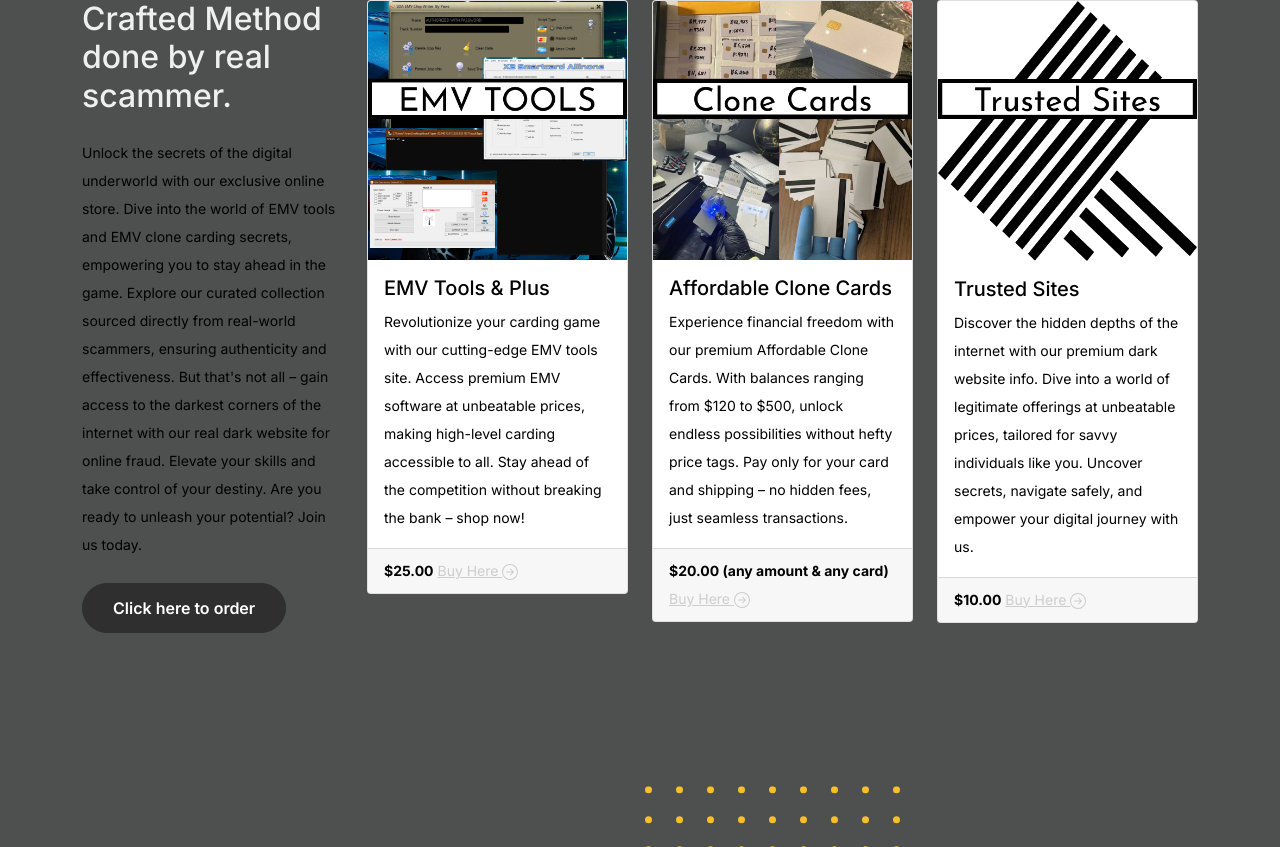
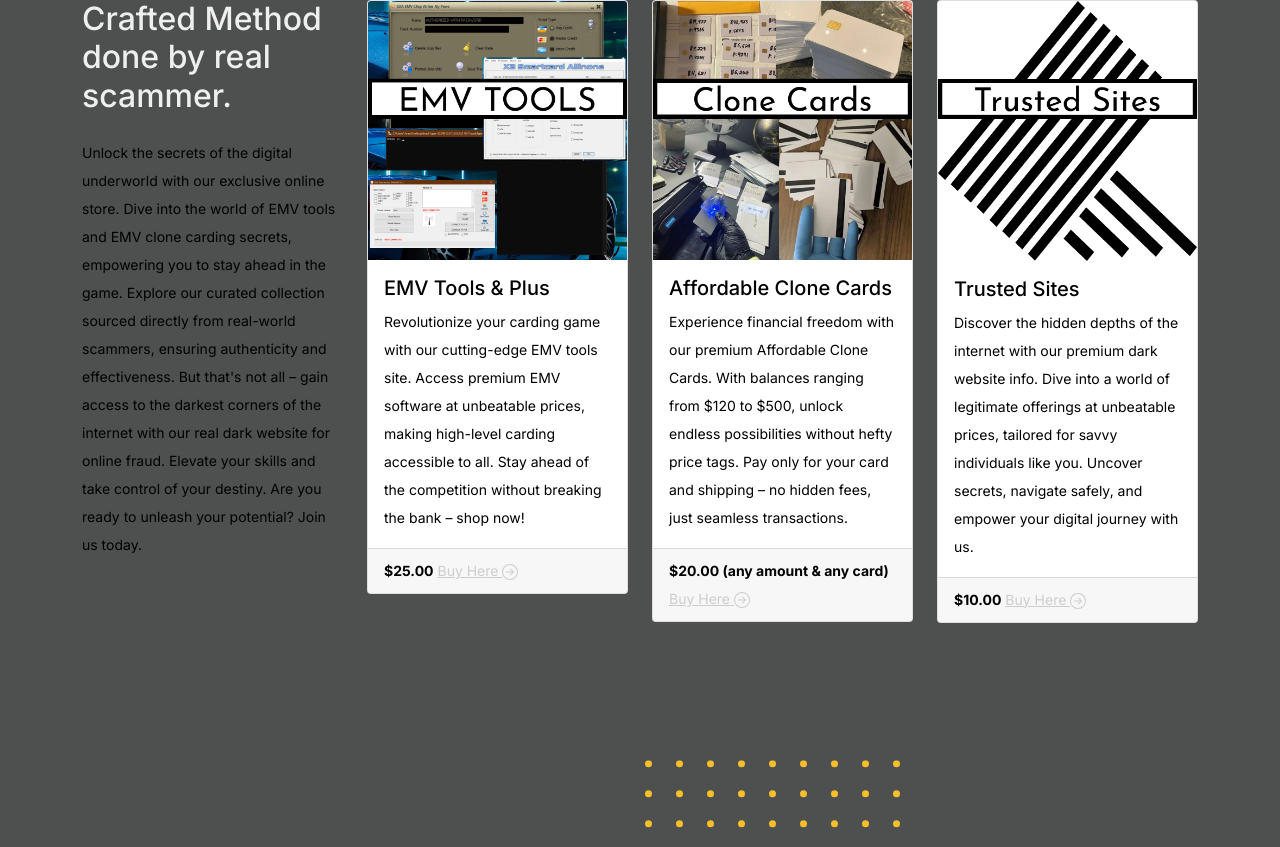
Before and after one commit to papykabukanyi/emv_store, a Flask app: page / in a window 1280 px wide. Shown: the part 772-1619 px from the top of the page. Run offline with Flask 2, Linux system fonts and the light colour scheme; some libraries are stand-ins or nearby versions.

Commit message:
remove unused href from index

```diff
--- a/templates/index.html
+++ b/templates/index.html
@@ -85,7 +85,6 @@
 						website for online fraud.
 						Elevate your skills and take control of your destiny.
 						Are you ready to unleash your potential? Join us today.</p>
-					<p><a href="shop.html" class="btn">Click here to order</a></p>
 				</div>
 				<!-- End Column 1 -->
 
@@ -104,7 +103,7 @@
 							</div>
 							<div class="card-footer">
 								<strong class="product-price">$25.00</strong>
-								<a href="#"> Buy Here
+								<a href="https://t.me/+WzJqekKf7bRlZTQx"> Buy Here
 									<svg xmlns="http://www.w3.org/2000/svg" width="16" height="16" fill="currentColor"
 										class="bi bi-arrow-right-circle" viewBox="0 0 16 16">
 										<path fill-rule="evenodd"
@@ -132,7 +131,7 @@
 							</div>
 							<div class="card-footer">
 								<strong class="product-price">$20.00 <span>(any amount & any card)</span></strong>
-								<a href="#"> Buy Here
+								<a href="https://t.me/+WzJqekKf7bRlZTQx"> Buy Here
 									<svg xmlns="http://www.w3.org/2000/svg" width="16" height="16" fill="currentColor"
 										class="bi bi-arrow-right-circle" viewBox="0 0 16 16">
 										<path fill-rule="evenodd"
@@ -159,7 +158,7 @@
 							</div>
 							<div class="card-footer">
 								<strong class="product-price">$10.00</strong>
-								<a href="#"> Buy Here
+								<a href="https://t.me/+WzJqekKf7bRlZTQx"> Buy Here
 									<svg xmlns="http://www.w3.org/2000/svg" width="16" height="16" fill="currentColor"
 										class="bi bi-arrow-right-circle" viewBox="0 0 16 16">
 										<path fill-rule="evenodd"
```
